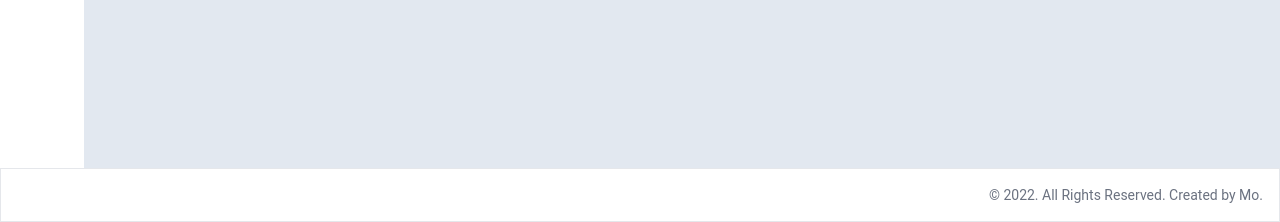
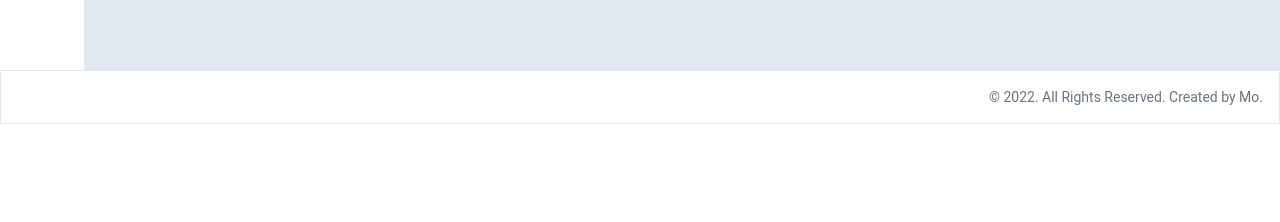
Before and after one commit to TravisClark/E-box-VLU-Client, a React (Create React App) app: page /E-boxVLU/Home in a window 1280 px wide. Shown: the part 716-938 px from the top of the page. After the commit the page ends 840 px from the top, so only its background shows below. Built offline with nearby package versions, Linux system fonts and the light colour scheme; no server answers; sample sign-in values are in the browser's storage.

Commit message:
fix admin layout

```diff
--- a/src/admin/components/AdminFooter/AdminFooter.js
+++ b/src/admin/components/AdminFooter/AdminFooter.js
@@ -4,7 +4,7 @@ import Container from '../../../student/components/UI/Container'
 function Footer() {
   return (
     <footer>
-        <Container className="flex p-4 justify-end border min-w-full z-30 relative">
+        <Container className="flex p-4 justify-end border min-w-full z-30 bg-white absolute bottom-0">
             <h1 className="text-gray-500 text-sm">© 2022. All Rights Reserved. Created by Mo.</h1>
         </Container>
     </footer>
--- a/src/admin/components/AdminLayout/AdminLayout.js
+++ b/src/admin/components/AdminLayout/AdminLayout.js
@@ -11,7 +11,7 @@ export const AdminLayout = (props) => {
   return (
     <div className="flex flex-col relative">
       <AdminNav />
-      <div className="flex w-full h-fit">
+      <div className="flex w-full" >
         <SideNav />
         <Background>{props.children}</Background>
       </div>
--- a/src/admin/components/AdminNav/SideNav/SideNav.js
+++ b/src/admin/components/AdminNav/SideNav/SideNav.js
@@ -20,10 +20,9 @@ function SideNav() {
   return (
     <nav>
       <Container
-        className={`flex flex-col relative w-fit px-4 items-center bg-white z-20 transition duration-1000 ${
+        className={`flex flex-col relative w-fit px-4 items-center bg-white z-20 transition duration-1000 min-h-screen ${
           navbarIsOpen && "w-64"
         }`}
-        style={{minHeight:'884px'}}
       >
         {/* Mobile hamburger */}
         <div
--- a/src/admin/components/Background/Background.js
+++ b/src/admin/components/Background/Background.js
@@ -3,7 +3,7 @@ import React from "react";
 function Background(props) {
 
   return (
-    <div className="w-full bg-slate-200 flex" style={{ minHeight: '800px'}}>
+    <div className="w-full bg-slate-200 flex mb-10" style={{ minHeight: '800px'}}>
       {props.children}
     </div>
   );
--- a/src/admin/components/Table/ApprovedQuestionsTable/ApprovedQuestionList.js
+++ b/src/admin/components/Table/ApprovedQuestionsTable/ApprovedQuestionList.js
@@ -62,7 +62,7 @@ export const ApprovedQuestionList = (props) => {
       {questions.length === 0 && !isSpinnerLoading && (
         <div className="relative h-10">
           <div className="h-20 absolute whitespace-nowrap top-4">
-            There is no questions in this list
+            Không có câu hỏi nào phù hợp.
           </div>
         </div>
       )}
--- a/src/admin/components/Table/DisapprovedQuestionsTable/DisapprovedQuestionsList.js
+++ b/src/admin/components/Table/DisapprovedQuestionsTable/DisapprovedQuestionsList.js
@@ -63,7 +63,7 @@ export const DisapprovedQuestionList = (props) => {
       {questions.length === 0 && !isSpinnerLoading && (
         <div className="relative h-10">
           <div className="h-20 absolute whitespace-nowrap top-4">
-            There is no questions in this list
+          Không có câu hỏi nào phù hợp.
           </div>
         </div>
       )}
--- a/src/shared/components/QuestionType/QuestionType.js
+++ b/src/shared/components/QuestionType/QuestionType.js
@@ -5,6 +5,7 @@ import Requests from "../../api/Requests";
 import useHttpClient from "../../hooks/http-hook";
 import { itemActions } from "../../store/item-slice";
 import { pageActions } from "../../store/page-slice";
+import { uiActions } from "../../store/ui-slice";
 import selectStyles from "../UI/Select.module.css";
 export const QuestionType = ({ className, isSorting }) => {
   const { sendRequest } = useHttpClient();
@@ -34,6 +35,7 @@ export const QuestionType = ({ className, isSorting }) => {
             typeList: response.map((item) => item.type_name),
           })
         );
+        dispatch(uiActions.setSpinnerState({ type: "DONE" }));
       } catch (error) {}
     };
     request();
```
